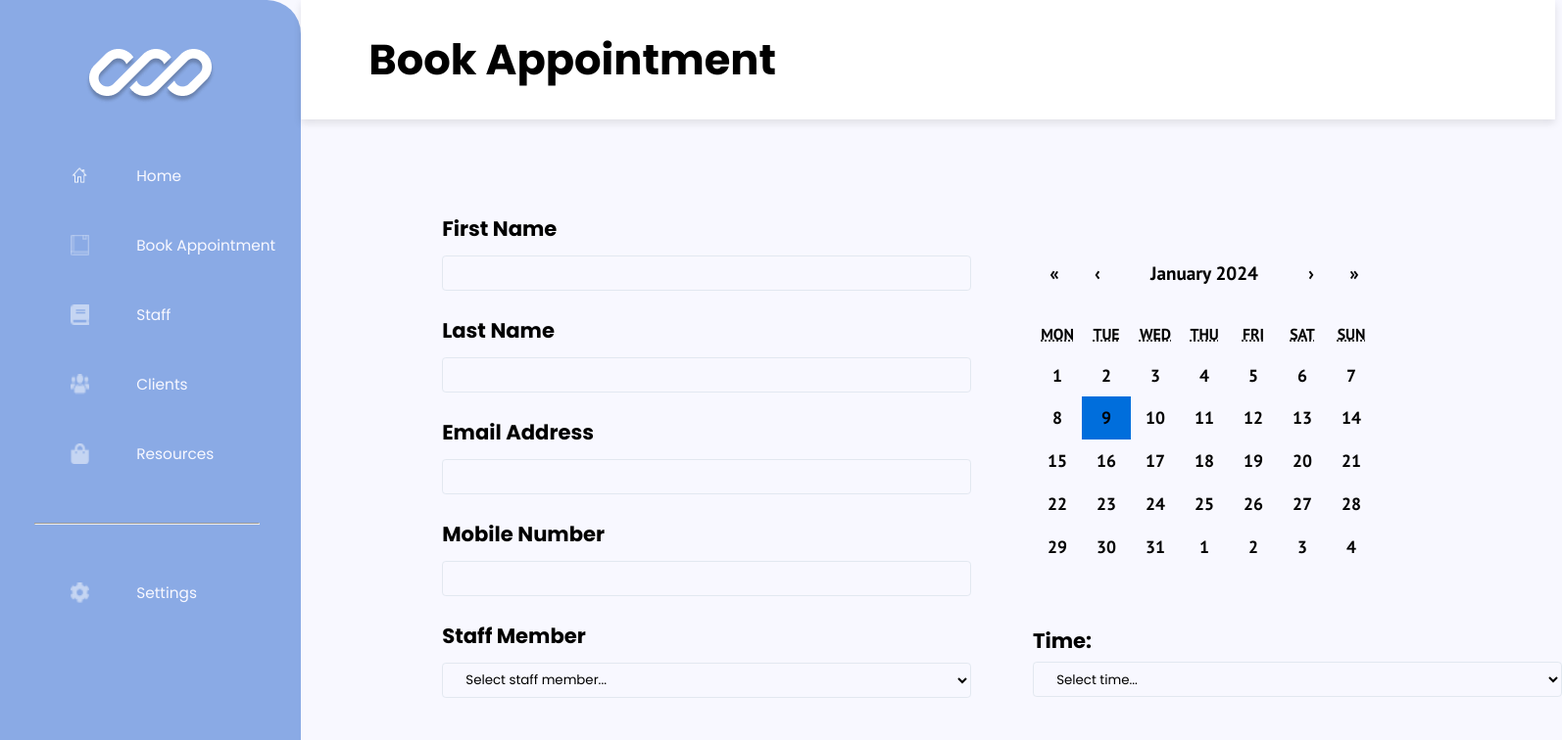
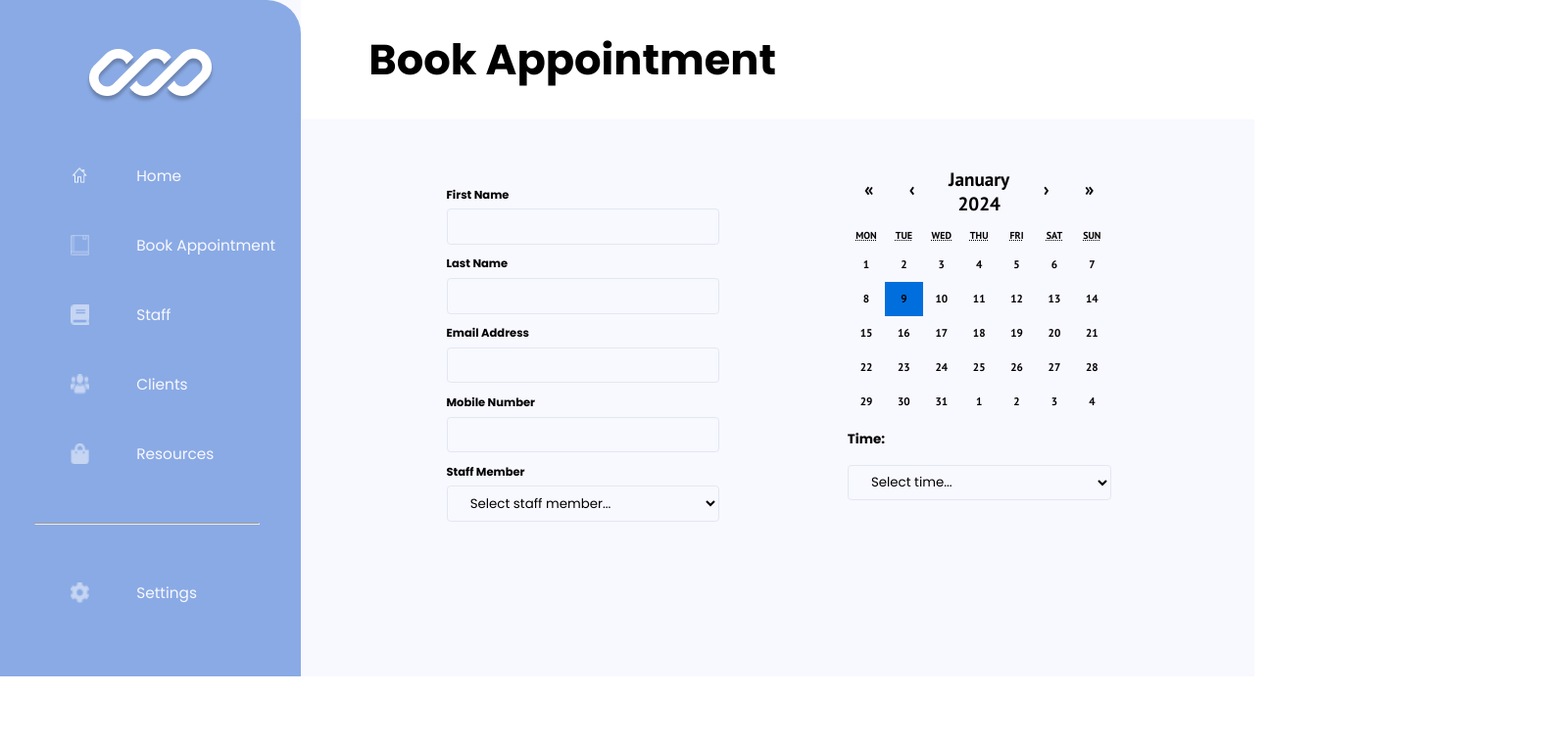
Before and after one commit to nology-tech/verde-client-project, a React (Vite) app: page /book-appointment in a window 1280 px wide. Shown: the top 756 px of the page at 98% size, 1594 px wide, since content can reach past the window. Built offline with nearby package versions, Linux system fonts and the light colour scheme.

Commit message:
working on the styling of desktop view

```diff
--- a/src/pages/BookAppointment/BookAppointment.scss
+++ b/src/pages/BookAppointment/BookAppointment.scss
@@ -90,6 +90,7 @@
         align-items: center;
         font-weight: lighter;
       }
+
     }
   }
 
@@ -119,23 +120,11 @@
 }
 
 @media screen and (min-width: $desktop-breakpoint) {
-  html,
-  body {
-    margin: 0;
-    padding: 0;
+  .book-appointment {
+    width: 100%;
     background-color: $clr-secondary-lt;
-  }
-
-  .container {
-    background-color: $clr-secondary-lt;
-    width: 100vw;
-
-    .book-appointment {
-      background-color: $clr-secondary-lt;
-      display: grid;
-
-      grid-template-columns: 1fr 1fr 1fr 1fr;
-      grid-template-rows: 1fr 3fr 3fr 3fr;
+    display: flex;
+    flex-wrap: nowrap;
 
       .datepicker {
         display: none;
@@ -144,22 +133,8 @@
       .datepicker-label {
         display: none;
       }
+      &__buttons {
 
-      &__header {
-        grid-column: 2/5;
-        grid-row: 1/2;
-
-        box-shadow: 0px 4px 8px rgba(0, 0, 0, 0.1);
-      }
-
-      &__navbar {
-        grid-column: 1/ 2;
-        grid-row: 1/5;
-      }
-
-      &__buttons {
-        grid-column: 1/ 2;
-        grid-row: 3/4;
         display: flex;
         flex-direction: row;
         margin-right: 25rem;
@@ -179,81 +154,66 @@
         }
       }
 
-      &__form {
-        font-size: 1.1rem;
-        width: 100vw;
-
-        grid-column: 2/5;
-        grid-row: 2/4;
-        grid-template-columns: 1fr 1fr;
-        display: grid;
-
-        .calendar-desktop {
-          display: grid;
-          background-color: $clr-secondary-lt;
-          border: none;
-          margin-top: 4rem;
-          margin-bottom: 3rem;
+      .headerForm-container {
+        width: 100%;
       }
 
-        &--leftside {
-          display: grid;
+      .book-appointment__form{
+        padding: 2rem;
+        display: flex;
+        flex-wrap: wrap;
+        width: 100%;
+        justify-content: space-evenly;
 
-          flex-direction: column;
-          margin-left: 6.3rem;
-          margin-bottom: 6.3rem;
-          margin-top: 4rem;
-
-          label {
-            color: black;
-            width: 28.1rem;
-            margin-bottom: 0.6rem;
+      .calendar-desktop, .calendar-title {
+        display: block;
+        width: 14rem;
+        background-color:$clr-secondary-lt;
+        border: none;
       }
 
+      &--rightside {
+        display: flex;
+        flex-direction: column;
+        justify-content: space-evenly;
+
         input {
-            margin-bottom: 0.6rem;
-            width: 28.1rem;
           background-color: $clr-secondary-lt;
-            margin-bottom: 1.3rem;
         }
 
         select {
-            color: black;
-            width: 28.1rem;
           background-color: $clr-secondary-lt;
-            margin-bottom: 0.6rem;
         }
 
         option {
-            width: 28.1rem;
           background-color: $clr-secondary-lt;
         }
       }
 
-        &--rightside {
-          display: grid;
+
+      &--leftside {
+        display: flex;
+        height: 100%;
         flex-direction: column;
+        justify-content: space-around;
+        font-size: 0.6rem;
 
-          margin-left: 1rem;
-          margin-bottom: 6.3rem;
-          margin-top: 3rem;
+        input {
+          background-color: $clr-secondary-lt;
+        }
 
         select {
-            color: black;
-            width: 28.1rem;
           background-color: $clr-secondary-lt;
         }
 
         option {
-            width: 28.1rem;
           background-color: $clr-secondary-lt;
         }
 
-          label {
-            width: 28.1rem;
+        .cancel-button .save-button {
+          display: flex;
         }
       }
     }
   }
 }
-}
--- a/src/pages/BookAppointment/BookAppointment.tsx
+++ b/src/pages/BookAppointment/BookAppointment.tsx
@@ -119,6 +119,7 @@ const BookAppointment = () => {
         <div className="book-appointment__navbar">
           <NavBar variant="light" />
         </div>
+        <div className="headerForm-container">
           <div className="book-appointment__header">
             <Header
               title="Book Appointment"
@@ -239,7 +240,7 @@ const BookAppointment = () => {
               </div>
             </div>
           </form>
-
+        </div>
         <Footer variant="light" />
       </div>
     </div>
```
Lines whose indentation alone changed are shown as unchanged.
